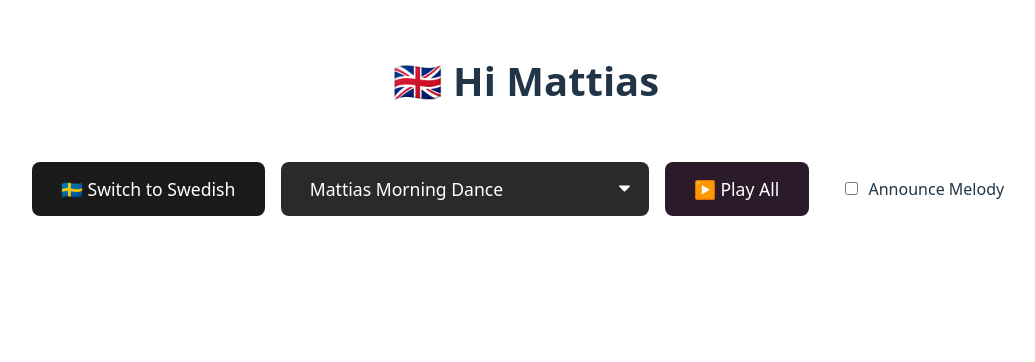
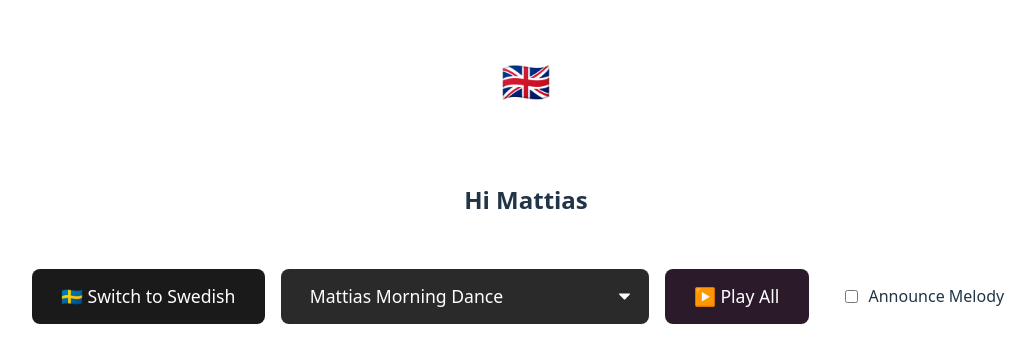
Before and after one commit to nikteg/mattias-music, a React (Vite) app: page / in a window 1280 px wide. Shown: the top 362 px of the page, without its empty margins (114-1149 px from the left). Built offline with nearby package versions, Linux system fonts and the light colour scheme.

Commit message:
feat: Add separate h2 element for language text

```diff
--- a/src/App.tsx
+++ b/src/App.tsx
@@ -460,8 +460,13 @@ function App() {
     // Apply the background style to the main container
     <div className="container" style={backgroundStyle}>
       <h1>
-        {isSwedish ? '🇸🇪 Mattias suger' : '🇬🇧 Hi Mattias'}
+        {/* Keep flags in H1, maybe? Or move them down? Keeping here for now. */}
+        {isSwedish ? '🇸🇪' : '🇬🇧'}
       </h1>
+      {/* New text element for the language-specific phrase */}
+      <h2 className="language-text">
+        {isSwedish ? 'Mattias suger' : 'Hi Mattias'}
+      </h2>
       <div className="button-container">
         <button
           onClick={handleLanguageSwitch}
```
